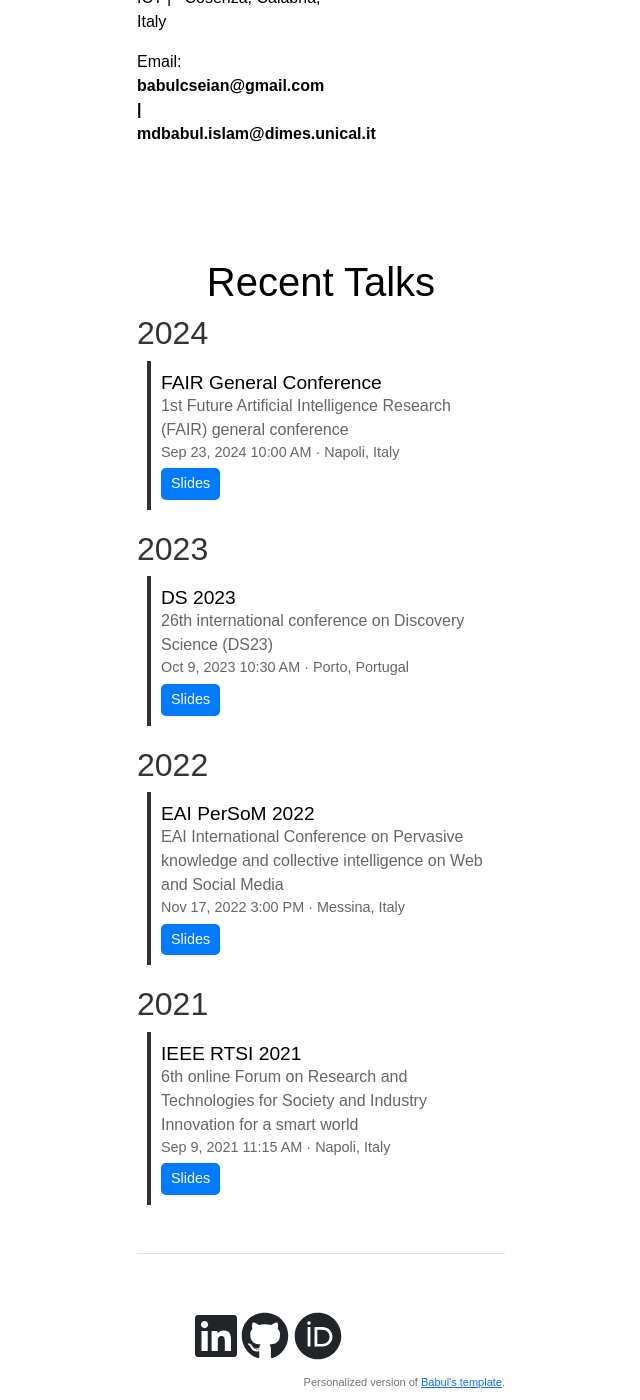
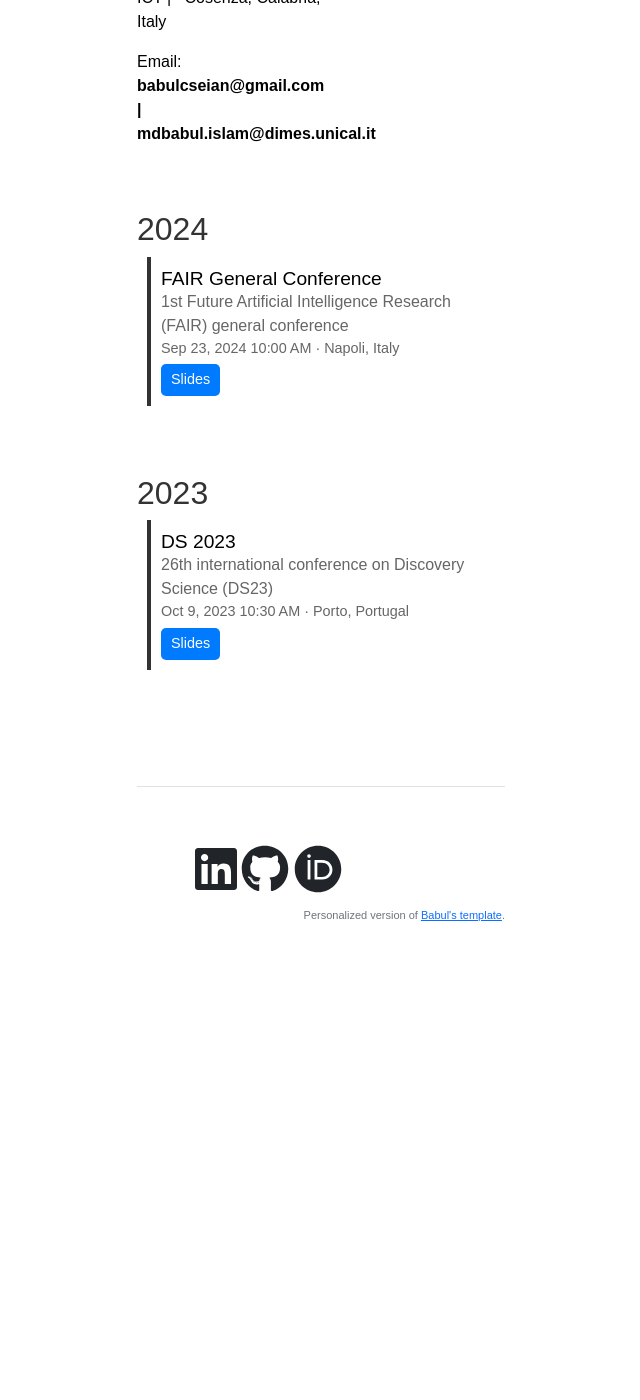
Before and after one commit to babulcseian/babulcseian.github.io, a Jekyll site: the page built from Tutorial.md, in a window 1280 px wide and 1400 px high, scrolled down 506 px. Shown: the whole window, without its empty margins (319-959 px from the left). Built offline with Jekyll 4.4.1, drawn with Linux system fonts in a browser that asks for light colours; a style sheet for code colours, icons or effects is not loaded; after the commit the page ends 1541 px from its top, so only the background shows below that.

Commit message:
Update Tutorial.html

```diff
--- a/_includes/Tutorial.html
+++ b/_includes/Tutorial.html
@@ -14,15 +14,10 @@
       <div class="col-md-5">
         <img src="{{ site.github.url }}/assets/img/Unical and CNR .jpg" alt="Tutorial" width="100%">
       </div>
-    </div>
-  </div>
-</div>
 
-<body style="font-family: Arial, sans-serif; max-width: 600px; margin: auto;">
 
-    <h1 style="text-align: center;">Recent Talks</h1>
 
-    <div style="margin-bottom: 20px;">
+<div style="margin-bottom: 20px;">
         <h2 style="color: #333;">2024</h2>
         <div style="padding: 10px; border-left: 4px solid #333; margin-left: 10px;">
             <h3 style="margin: 0; font-size: 1.2em;">FAIR General Conference</h3>
@@ -31,6 +26,10 @@
             <button style="margin-top: 5px; padding: 5px 10px; font-size: 0.9em; background-color: #007bff; color: white; border: none; border-radius: 5px;">Slides</button>
         </div>
     </div>
+
+
+
+
 
     <div style="margin-bottom: 20px;">
         <h2 style="color: #333;">2023</h2>
@@ -42,6 +41,16 @@
         </div>
     </div>
 
+    </div>
+  </div>
+</div>
+
+<body style="font-family: Arial, sans-serif; max-width: 600px; margin: auto;">
+
+<!--     <h1 style="text-align: center;">Recent Talks</h1> -->
+
+
+<!--
     <div style="margin-bottom: 20px;">
         <h2 style="color: #333;">2022</h2>
         <div style="padding: 10px; border-left: 4px solid #333; margin-left: 10px;">
@@ -64,7 +73,7 @@
 
 </body>
 
-
+ -->
 
 <!-- <!DOCTYPE html>
 <html lang="en">
```
